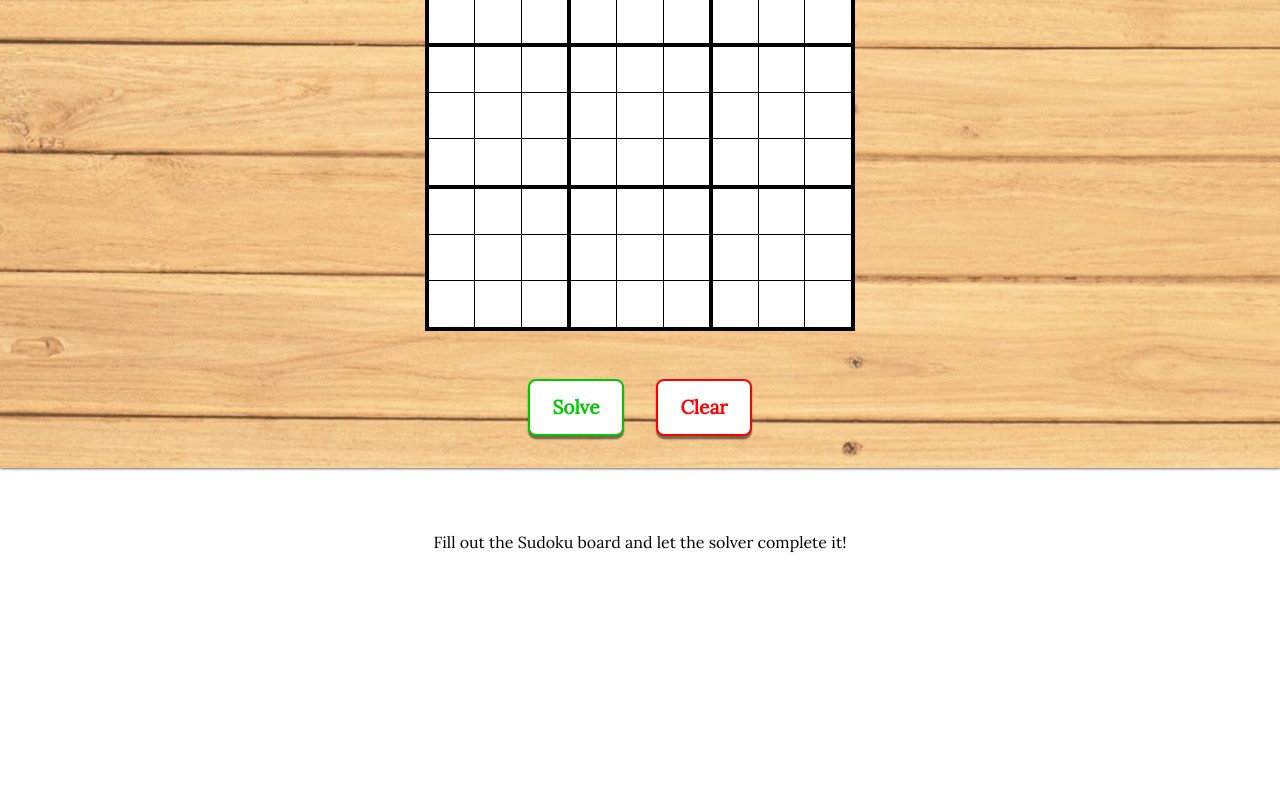
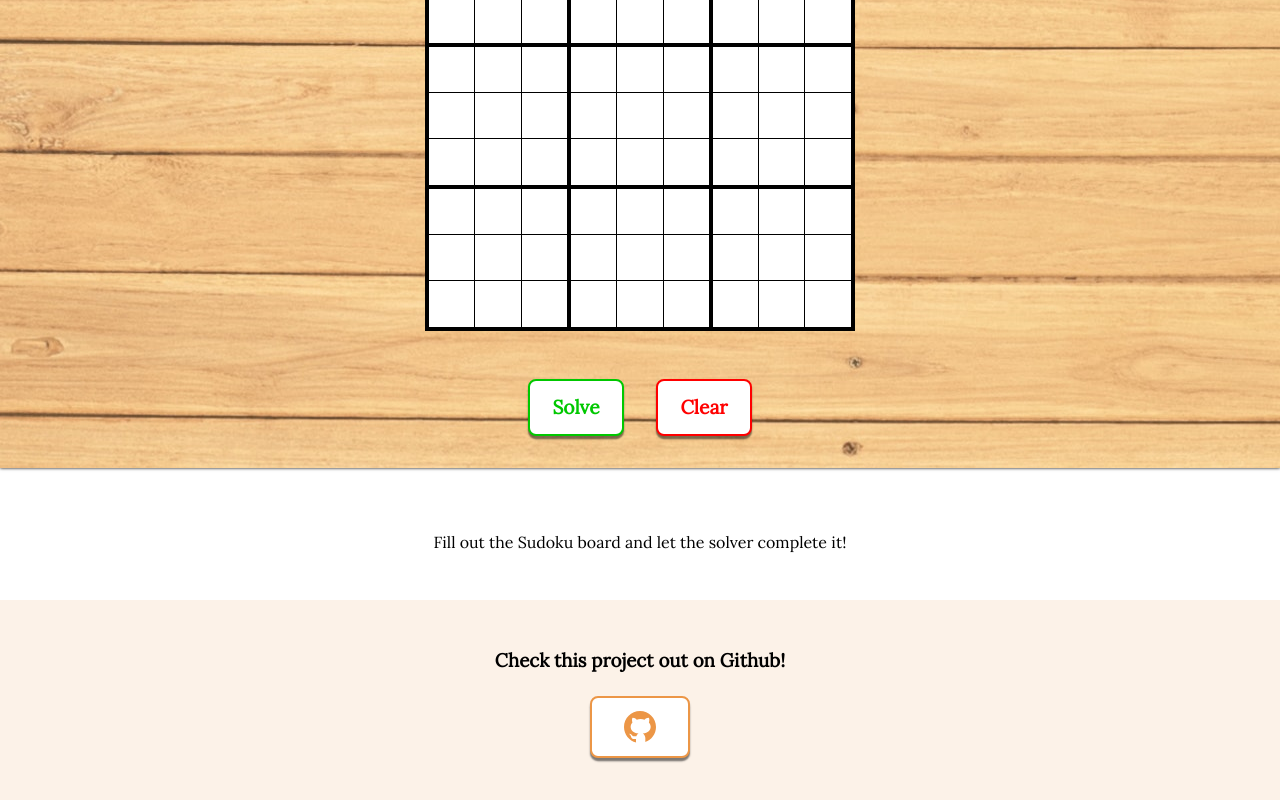
Before and after one commit to mgiann2/sudoku-solver-website, a React (Create React App) app: page / in a window 1280 px wide. Shown: the part 520-1320 px from the top of the page. Before the commit the page ends 1120 px from the top, so only its background shows below. Built offline with nearby package versions, Linux system fonts and the light colour scheme.

Commit message:
Added link to github project

```diff
--- a/src/App.css
+++ b/src/App.css
@@ -12,6 +12,19 @@
     background-color: white;
     width: 6rem;
     aspect-ratio: 5 / 3;
+}
+
+a {
+    font-weight: 600;
+    font-family: 'Lora', serif;
+    border: 2px solid black;
+    border-radius: 0.5rem;
+    background-color: white;
+    width: 6rem;
+    aspect-ratio: 5 / 3;
+    display: flex;
+    align-items: center;
+    justify-content: center;
 }
 
 .bg-wood {
@@ -108,3 +121,27 @@
     background-color: rgb(205, 0, 0);
     transform: translateY(0.2rem);
 }
+
+.btn-github {
+    border-color: hsl(29, 81%, 60%);
+    color: hsl(29, 81%, 60%);
+    fill: hsl(29, 81%, 60%);
+    font-size: 1.2rem;
+    transition-duration: 0.2s;
+    box-shadow: 0 0.2rem 0.1rem rgba(0, 0, 0, 0.5);
+}
+
+.btn-github:hover {
+    border-color: hsl(29, 81%, 60%);
+    color: white;
+    fill: white;
+    background-color: hsl(29, 81%, 60%);
+    transform: translateY(0.1rem);
+}
+
+.btn-github:active {
+    border-color: hsl(29, 81%, 45%);
+    color: white;
+    background-color: hsl(29, 81%, 45%);
+    transform: translateY(0.2rem);
+}
--- a/src/App.tsx
+++ b/src/App.tsx
@@ -79,6 +79,14 @@
             <div className='content-div'>
                 <p>{getSolverStatusMessage()}</p>
             </div>
+            <div className='content-div bg-lightbeige'>
+                <h3>Check this project out on Github!</h3>
+                <a style={{margin: "1.5rem 0 0 0"}} href='https://github.com/mgiann2/sudoku-solver-website' className='btn-github'>
+                    <svg xmlns="http://www.w3.org/2000/svg" x="0px" y="0px" width="40" height="40" viewBox="0 0 30 30">
+                        <path d="M15,3C8.373,3,3,8.373,3,15c0,5.623,3.872,10.328,9.092,11.63C12.036,26.468,12,26.28,12,26.047v-2.051 c-0.487,0-1.303,0-1.508,0c-0.821,0-1.551-0.353-1.905-1.009c-0.393-0.729-0.461-1.844-1.435-2.526 c-0.289-0.227-0.069-0.486,0.264-0.451c0.615,0.174,1.125,0.596,1.605,1.222c0.478,0.627,0.703,0.769,1.596,0.769 c0.433,0,1.081-0.025,1.691-0.121c0.328-0.833,0.895-1.6,1.588-1.962c-3.996-0.411-5.903-2.399-5.903-5.098 c0-1.162,0.495-2.286,1.336-3.233C9.053,10.647,8.706,8.73,9.435,8c1.798,0,2.885,1.166,3.146,1.481C13.477,9.174,14.461,9,15.495,9 c1.036,0,2.024,0.174,2.922,0.483C18.675,9.17,19.763,8,21.565,8c0.732,0.731,0.381,2.656,0.102,3.594 c0.836,0.945,1.328,2.066,1.328,3.226c0,2.697-1.904,4.684-5.894,5.097C18.199,20.49,19,22.1,19,23.313v2.734 c0,0.104-0.023,0.179-0.035,0.268C23.641,24.676,27,20.236,27,15C27,8.373,21.627,3,15,3z"></path>
+                    </svg>
+                </a>
+            </div>
         </>
     );
 }
```
